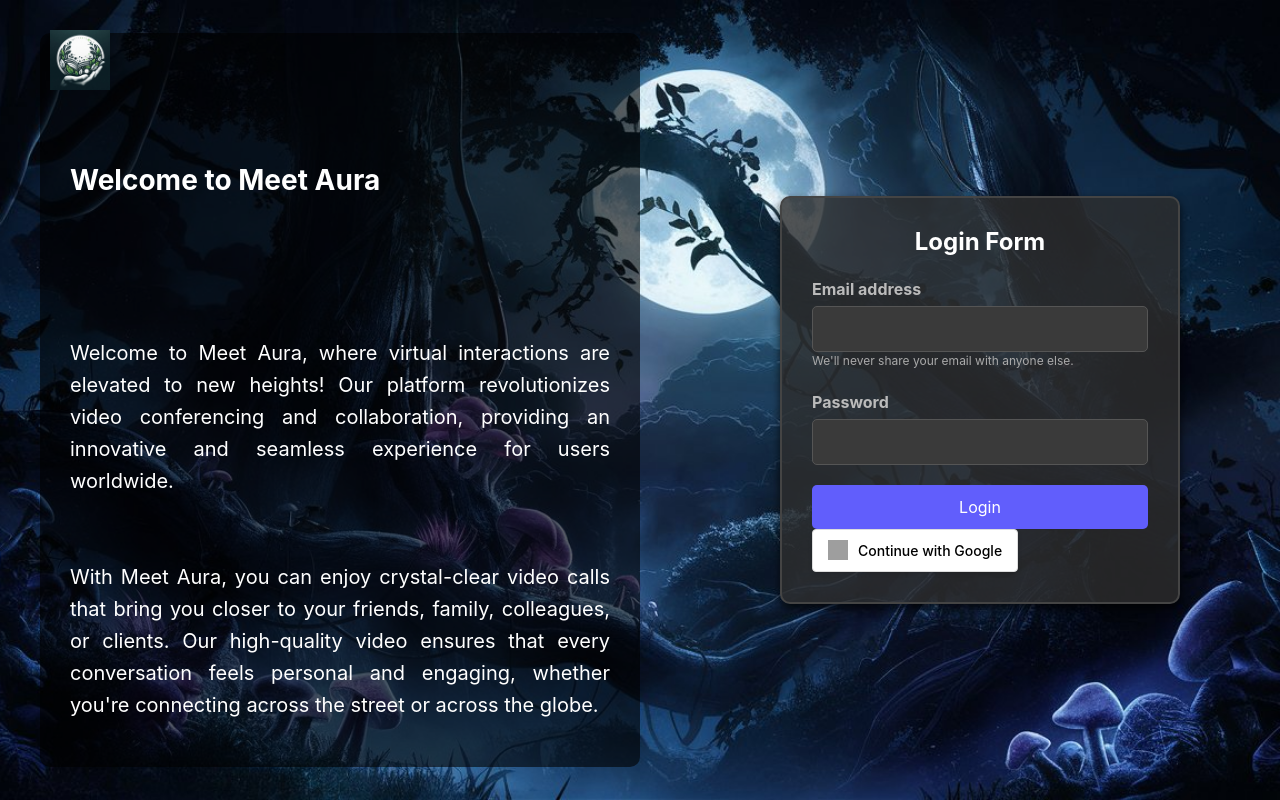
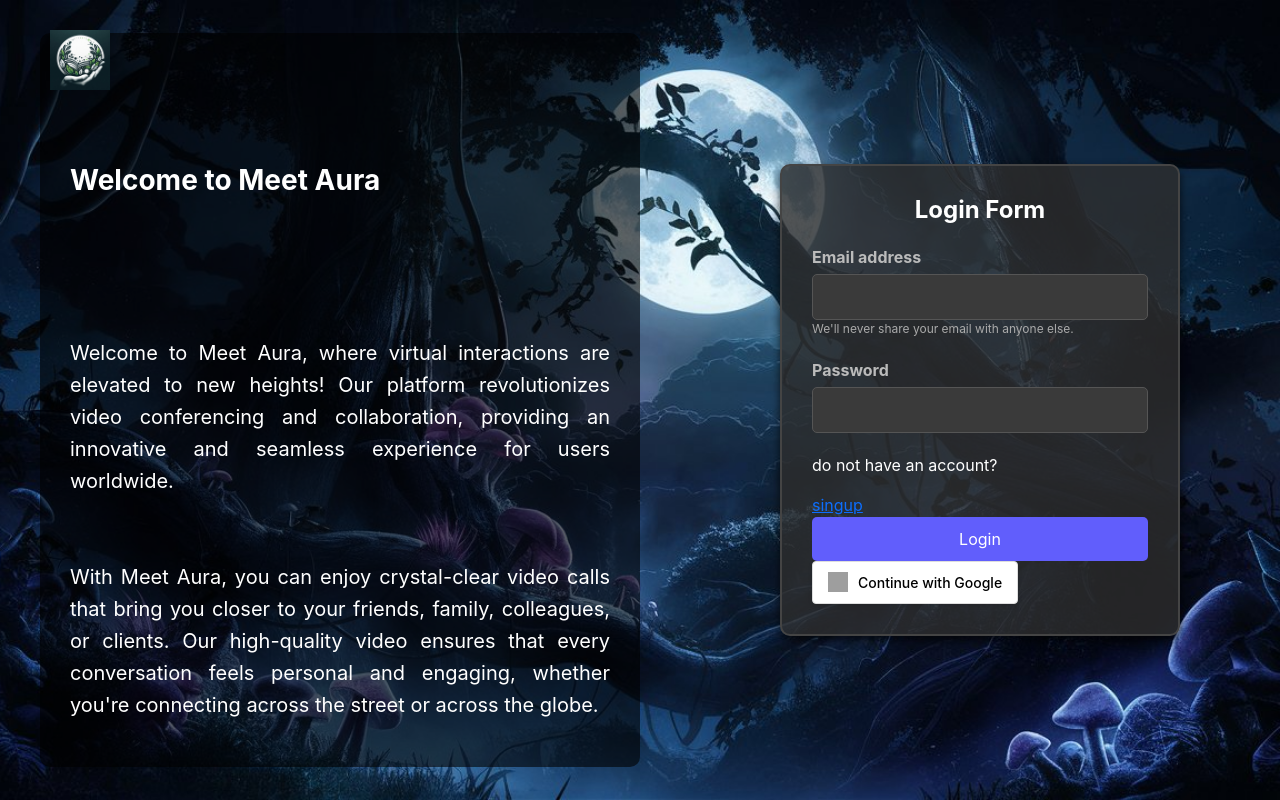
Before and after one commit to Inderjeetsingh2003/MeetAura, a React (Create React App) app in the folder meetaurafrontend/: page /login in a window 1280 px wide. Built offline with nearby package versions, Linux system fonts and the light colour scheme; grey boxes are pictures that could not be loaded.

Commit message:
login/singup link

```diff
--- a/meetaurafrontend/src/components/CreateRoom.js
+++ b/meetaurafrontend/src/components/CreateRoom.js
@@ -5,13 +5,6 @@
 
     const[Roomdetails,SetRoomdetails]=useState({title:'',description:'',accesstype:'public',roomtype:'chat'})
 
-    const navigate=useNavigate()
-    useEffect(() => {
-      if(!localStorage.getItem('user-token'))
-        {
-            navigate('/login')
-        }
-    }, [])
 
 
 const handleclick=async(e)=>
--- a/meetaurafrontend/src/pages/Home.js
+++ b/meetaurafrontend/src/pages/Home.js
@@ -1,8 +1,17 @@
-import React, { useState } from 'react'
+import React, { useState,useEffect } from 'react'
 import CreateRoom from '../components/CreateRoom'
+import {useNavigate} from 'react-router-dom'
 
 export default function Home() {
   const [createroom,setcreateroom]=useState(false);
+  const navigate=useNavigate()
+  useEffect(() => {
+    if(!localStorage.getItem('user-token'))
+      {
+          navigate('/login')
+      }
+  }, [])
+
   const handleclick=()=>
     {
       setcreateroom(!createroom)
--- a/meetaurafrontend/src/pages/Login.js
+++ b/meetaurafrontend/src/pages/Login.js
@@ -2,7 +2,7 @@
 import Googleauth from '../components/Googleauth';
 import backgroundImage from '../pages/a-captivating-dark-nature-themed-background-image--p88P6EqtSou8QpsbmUVdtQ-lCZJI24pRUqsxiG-aIRO3w.jpeg'; // Update the path accordingly
 import logo123 from '../pages/_cb51d42b-3c39-429a-9938-7f881cd0f4dc.jpeg';
-import { useNavigate } from 'react-router-dom';
+import { Link, useNavigate } from 'react-router-dom';
 
 
 export default function Login() {
@@ -89,6 +89,7 @@
               onMouseLeave={() => setHover({ ...hover, inputPassword: false })}
             />
           </div>
+          <div><p style={{color:'white'}}> do not have an account?</p><Link to='/'> singup</Link></div>
           <button
             type="submit"
             style={{
```
